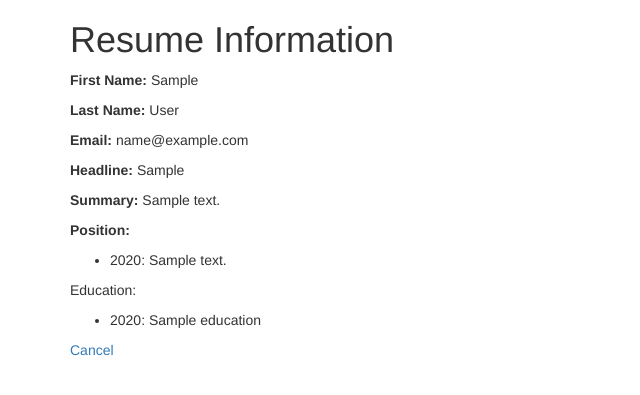
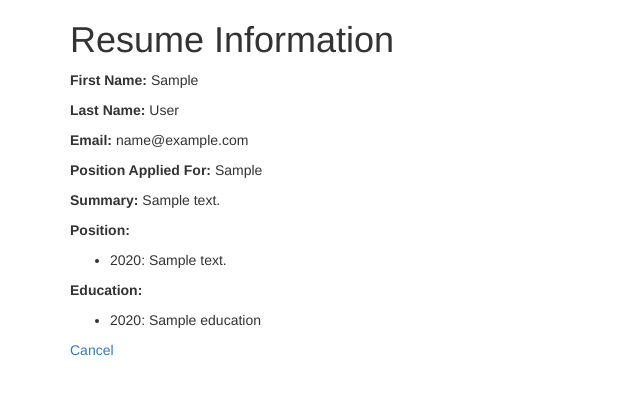
Before and after one commit to AdiChauhan97/crud-website, a PHP site: page /view.php?profile_id=1 in a window 1280 px wide. Shown: the top 395 px of the page, without its empty margins (0-640 px from the left). Run offline with PHP 8.4, Linux system fonts and the light colour scheme; tables that the repository leaves empty or names only in its code hold one stand-in row (values such as "Sample post"); data that the repository does not hold is empty; some libraries are stand-ins or nearby versions.

Commit message:
text change

```diff
--- a/add.php
+++ b/add.php
@@ -69,7 +69,7 @@ flash_messages();
 <input type="text" name="last_name" size="40"></p>
 <p>Email:
 <input type="text" name="email"></p>
-<p>Headline:
+<p>Position Applied For:
 <input type="text" name="headline"></p>
 <p>Summary:
 <textarea name="summary" rows="8" cols="80"></textarea>
--- a/edit.php
+++ b/edit.php
@@ -90,7 +90,7 @@ flash_messages();
 <input type="text" name="last_name" value="<?= $l ?>" size="40"></p>
 <p>Email:
 <input type="text" name="email" value="<?= $e ?>"></p>
-<p>Headline:
+<p>Position Applied For:
 <input type="text" name="headline" value="<?= $h ?>"></p>
 <p>Summary:</br>
 <textarea name="summary" rows="8" cols="80"><?= $s ?></textarea>
--- a/index.php
+++ b/index.php
@@ -34,7 +34,7 @@ if ( isset($_SESSION['user_id']) ) {
   echo('<p>Please add your resumes here.</p>');
   echo('<table border="1">'."\n");
   $stmt = $pdo->query("SELECT first_name, last_name, headline, profile_id FROM profile");
-  echo('<tr><th>Name</th><th>Headline</th><th>Action</th><tr>');
+  echo('<tr><th>Name</th><th>Position Applied For</th><th>Action</th><tr>');
   while ( $row = $stmt->fetch(PDO::FETCH_ASSOC) ) {
       $f = htmlentities($row['first_name']);
       $l = htmlentities($row['last_name']);
--- a/view.php
+++ b/view.php
@@ -29,7 +29,7 @@ $educations = loadEdu($pdo, $_REQUEST['profile_id']);
 <p><strong>First Name: </strong><?= $f ?></p>
 <p><strong>Last Name: </strong><?= $l ?></p>
 <p><strong>Email: </strong><?= $e ?></p>
-<p><strong>Headline: </strong><?= $h ?></p>
+<p><strong>Position Applied For: </strong><?= $h ?></p>
 <p><strong>Summary: </strong><?= $s ?></p>
 <p><strong>Position:</strong></p>
 <ul>
@@ -42,7 +42,7 @@ foreach($positions as $position) {
 }
 ?>
 </ul>
-<p>Education:</p>
+<p><strong>Education:</strong></p>
 <ul>
 <?php
 $edu = 0;
```
